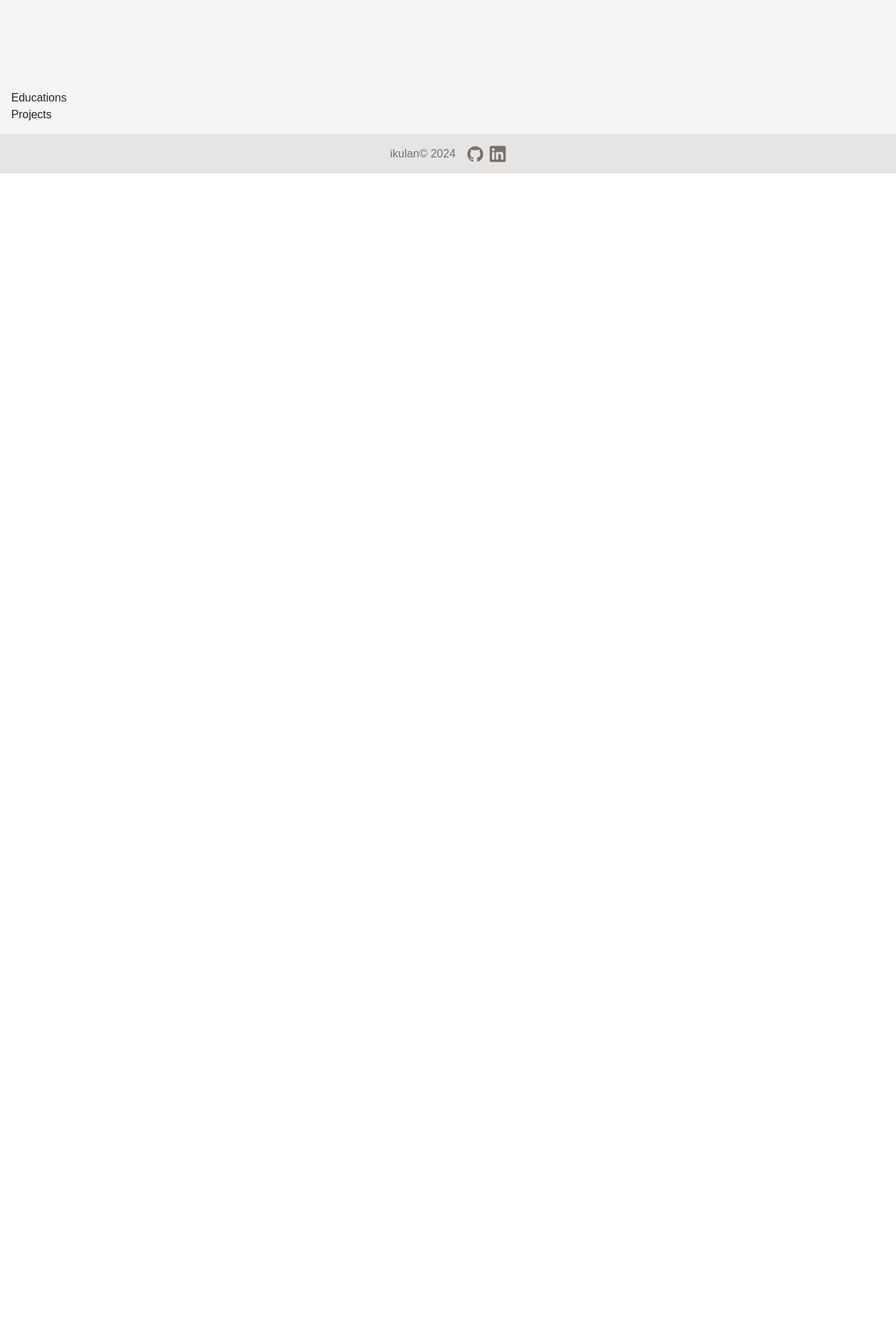
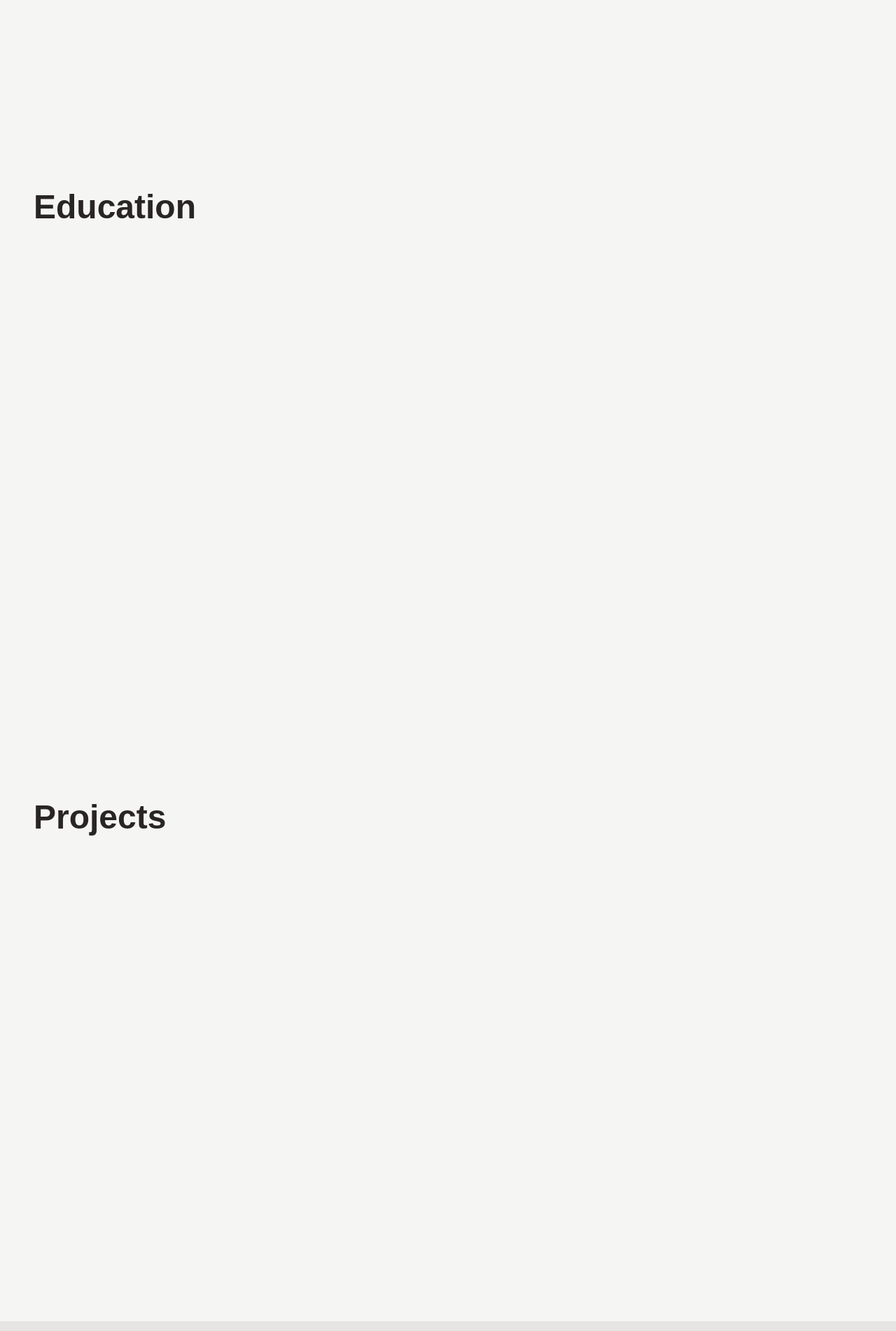
Before and after one commit to ikulan/ikulan.github.io, a React (Vite) app: page / in a window 1280 px wide. Shown: the part 1560-3462 px from the top of the page at 70% size. Before the commit the page ends 1808 px from the top, so only its background shows below. Built offline with nearby package versions, Linux system fonts and the light colour scheme.

Commit message:
Add anchor links

```diff
--- a/src/components/NavButton.jsx
+++ b/src/components/NavButton.jsx
@@ -1,7 +1,7 @@
-function NavButton({ children }) {
+function NavButton({ children, url }) {
   return (
     <div>
-      <a href="#" className="cta">
+      <a href={url} className="cta">
         <span className="text-nowrap">{children} →</span>
       </a>
     </div>
--- a/src/index.css
+++ b/src/index.css
@@ -1,6 +1,11 @@
 @tailwind base;
 @tailwind components;
 @tailwind utilities;
+
+html {
+  scroll-behavior: smooth;
+  scroll-padding-top: 3rem;
+}
 
 body {
   font-family: Avenir, sans-serif, "GFS Didot", serif;
--- a/src/sections/Educations.jsx
+++ b/src/sections/Educations.jsx
@@ -1,5 +1,17 @@
 function Educations() {
-  return <div>Educations</div>;
+  return (
+    <div
+      id="section_edu"
+      className="my-6 flex min-h-screen flex-col lg:mx-8 lg:mt-12 lg:flex-row"
+    >
+      <div className="lg:w-4/12">
+        <h1 className="mb-4 pb-2 text-4xl font-bold lg:mt-24 lg:text-5xl">
+          Education
+        </h1>
+      </div>
+      <div className="lg:w-8/12"></div>
+    </div>
+  );
 }
 
 export default Educations;
--- a/src/sections/Landing.jsx
+++ b/src/sections/Landing.jsx
@@ -54,9 +54,9 @@ function Landing() {
 
           {/* nav buttons */}
           <div className="flex flex-col items-start space-y-10 py-6 md:flex-row md:justify-between md:space-x-2 md:space-y-0 md:align-middle">
-            <NavButton>Experience</NavButton>
-            <NavButton>Education</NavButton>
-            <NavButton>Projects</NavButton>
+            <NavButton url="#section_exp">Experience</NavButton>
+            <NavButton url="#section_edu">Education</NavButton>
+            <NavButton url="#section_proj">Projects</NavButton>
           </div>
         </div>
       </div>
--- a/src/sections/Projects.jsx
+++ b/src/sections/Projects.jsx
@@ -1,5 +1,17 @@
 function Projects() {
-  return <div>Projects</div>;
+  return (
+    <div
+      id="section_proj"
+      className="my-6 flex min-h-screen flex-col lg:mx-8 lg:mt-12 lg:flex-row"
+    >
+      <div className="lg:w-4/12">
+        <h1 className="mb-4 pb-2 text-4xl font-bold lg:mt-24 lg:text-5xl">
+          Projects
+        </h1>
+      </div>
+      <div className="lg:w-8/12"></div>
+    </div>
+  );
 }
 
 export default Projects;
```
